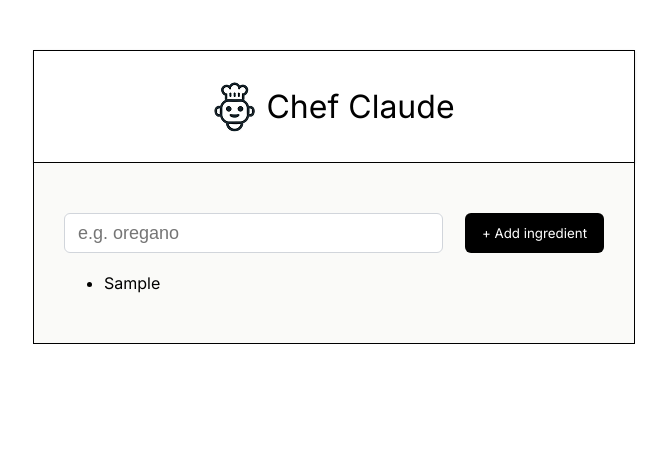
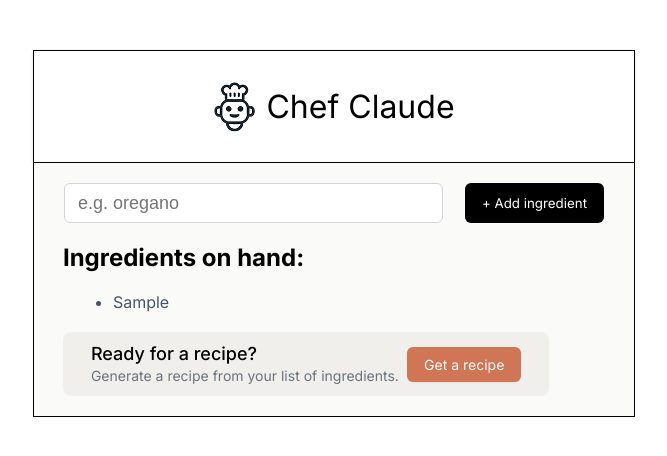
Before and after one commit to gafs-codex/chef-claude, a React (Vite) app: page / in a window 1280 px wide. Both pictures are taken after typing "Sample" into the empty fields and a click on the button "+ Add ingredient". Shown: the top 456 px of the page, without its empty margins (306-973 px from the left). Built offline with nearby package versions, Linux system fonts and the light colour scheme.

Commit message:
updating the chef claude mini project

```diff
--- a/src/components/chef-body.jsx
+++ b/src/components/chef-body.jsx
@@ -4,7 +4,7 @@
 function ChefBody() {
     const [ingredients, setIngredients] = useState([]);
     const ingre = ingredients.map((items) => {
-        return <li key={items} >{items}</li>
+        return <li className="list" key={items} >{items}</li>
     });
     // function handleSubmit(event) {
     //     event.preventDefault();
@@ -27,9 +27,21 @@
                 <input type="text" placeholder="e.g. oregano" name="ingredients" />
                 <button>+ Add ingredient</button>
             </form>
-            <ul>
-                {ingre}
-            </ul>
+            {ingredients.length > 0 && <section className="sec">
+                <div className="list-container">
+                    <h2>Ingredients on hand:</h2>
+                    <ul>
+                        {ingre}
+                    </ul>
+                    <div className="get-recipe-container">
+                        <div>
+                            <h3>Ready for a recipe?</h3>
+                            <p>Generate a recipe from your list of ingredients.</p>
+                        </div>
+                        <button>Get a recipe</button>
+                    </div>
+                </div>
+            </section>}
         </main>
     )
 }
--- a/src/scrimba2.css
+++ b/src/scrimba2.css
@@ -143,7 +143,7 @@
     color: #2B283A;
 }
 
-
+/* CHEF CLAUDE */
 
 nav {
     display: flex;
@@ -167,13 +167,15 @@
 
 main {
     border: 1px solid black;
-    height: 180px;
+    /* height: 180px; */
     background: #FAFAF8;
     display: flex;
     flex-direction: column;
     justify-content: center;
     align-items: center;
     border-top: none;
+    width: 600px;
+    padding: 20px 0px;
 }
 
 form.input-field {
@@ -181,6 +183,7 @@
     display: flex;
     justify-content: space-between;
     /* padding: 10px; */
+    flex-shrink: 0;
 }
 
 form.input-field>input {
@@ -208,8 +211,6 @@
 }
 
 main>ul {
-    margin-top: 20px;
-    margin-left: 70px;
     align-self: flex-start;
 }
 
@@ -237,3 +238,64 @@
     font-weight: bold;
     cursor: pointer;
 }
+
+.list {
+    margin-bottom: 20px;
+    color: #475467;
+    margin-left: 50px;
+}
+
+.list-container {
+    margin-top: 20px;
+    /* margin-left: 70px; */
+    /* border: 2px solid black; */
+    align-self: flex-start;
+    width: 90%;
+    max-height: 300px;
+}
+
+.get-recipe-container {
+    width: 100%;
+    display: flex;
+    justify-content: space-between;
+    align-items: center;
+    border-radius: 8px;
+    background: #F0EFEB;
+    padding: 10px 28px;
+}
+
+.get-recipe-container h3 {
+    font-size: 1.125rem;
+    font-weight: 500;
+    line-height: 24px;
+}
+
+.get-recipe-container p {
+    color: #6B7280;
+    font-size: 0.875rem;
+    line-height: 20px;
+}
+
+.get-recipe-container button {
+    border: none;
+    border-radius: 6px;
+    background: #D17557;
+    box-shadow: 0px 1px 2px 0px rgba(0, 0, 0, 0.05);
+    color: #FAFAF8;
+    padding: 9px 17px;
+    font-family: Inter, sans-serif;
+    font-size: 0.875rem;
+    cursor: pointer;
+}
+
+.sec {
+    display: flex;
+    justify-content: center;
+    align-items: center;
+    align-self: flex-start;
+    margin-left: 5px;
+}
+
+h2 {
+    margin-bottom: 20px;
+}
```
Also changed, not shown: src/App.jsx (+0 -38 lines).
